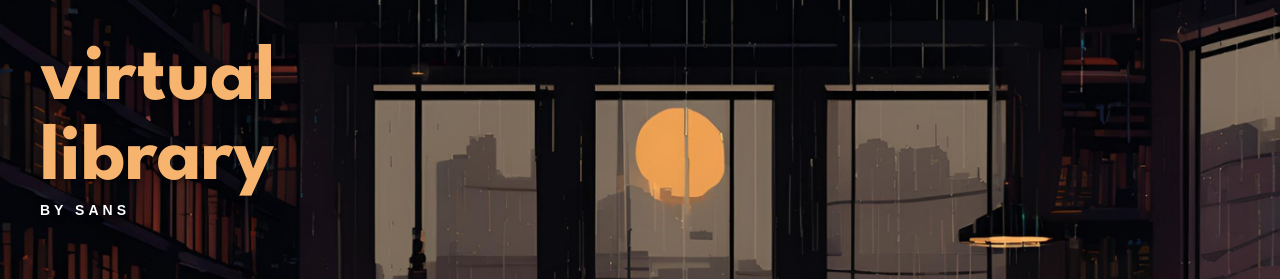
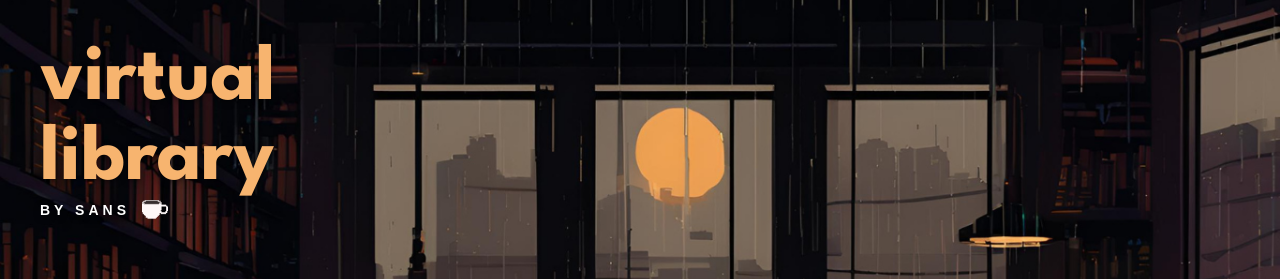
Before and after one commit to san5kriti/virtuallibrary, a Next.js app: page / in a window 1280 px wide. Shown: the top 279 px of the page. Built offline with nearby package versions, Linux system fonts and the light colour scheme.

Commit message:
gif added

```diff
--- a/src/pages/index.tsx
+++ b/src/pages/index.tsx
@@ -20,6 +20,7 @@ export default function VirtualLibrary() {
       <div className={styles.heroTitle}>
         <h1>virtual<br />library</h1>
         <span>by Sans</span>
+        <img src="/coffe.gif" alt="cozy gif" className={styles.heroGif} />
       </div>
 
       {/* Utility Panel (bottom-left column) */}
--- a/src/styles/Home.module.css
+++ b/src/styles/Home.module.css
@@ -319,3 +319,17 @@
   text-align: center;
   z-index: 10;
 }
+.heroGif {
+  width: 30px;
+  height: auto;
+  margin-left: 100px; /* Increase this value to push it more */
+  margin-top : -27px;
+  animation: float 4s ease-in-out infinite;
+}
+
+/* Optional cute float effect */
+@keyframes float {
+  0% { transform: translateY(0); }
+  50% { transform: translateY(-5px); }
+  100% { transform: translateY(0); }
+}
```
Also changed, not shown: public/coffe.gif (added).
